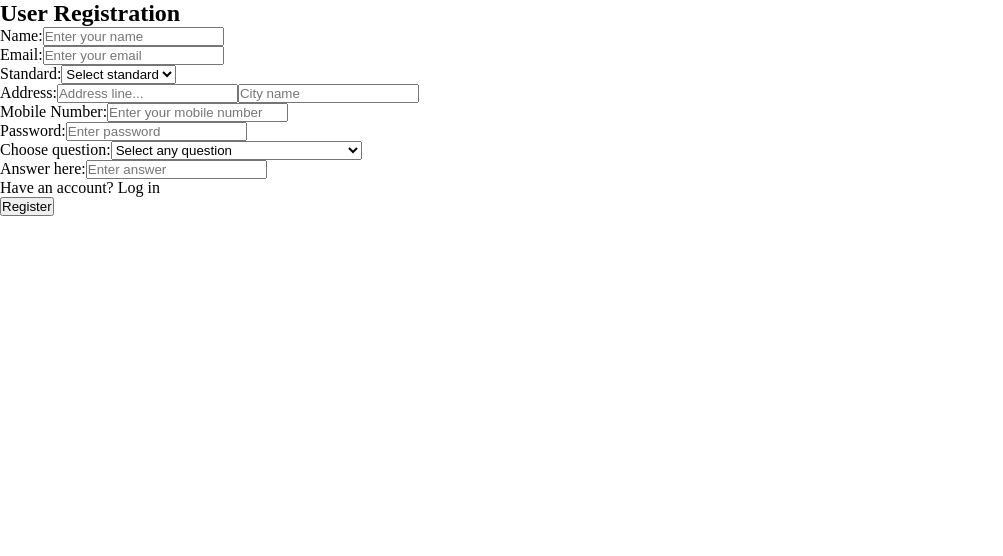
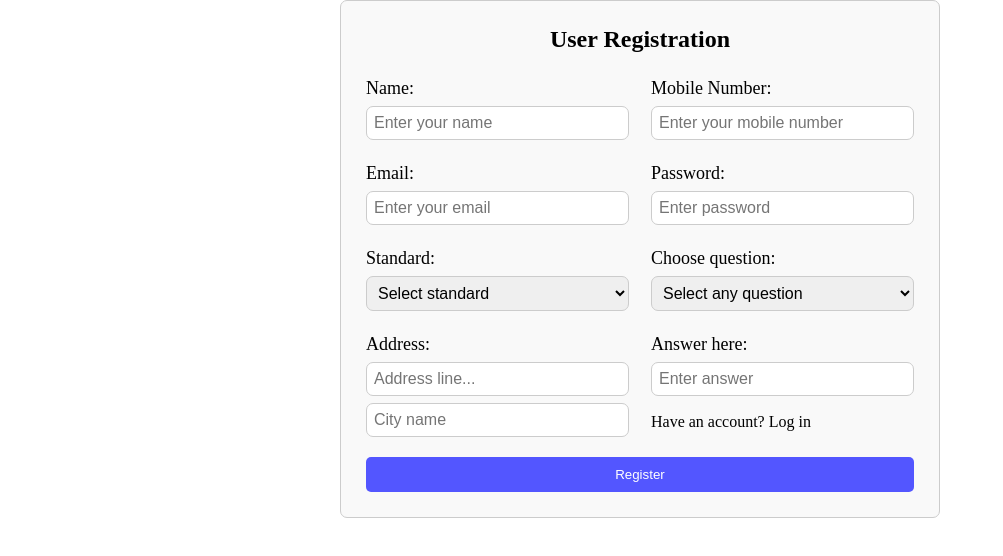
Before and after one commit to thenileshnishad/Project-Maths_Quiz_for_Kids, a React (Vite) app in the folder client/: page / in a window 1280 px wide. Shown: the top 556 px of the page, without its empty margins (0-1003 px from the left). Built offline with nearby package versions, Linux system fonts and the light colour scheme.

Commit message:
style: Add styles to Register page

```diff
--- /dev/null
+++ b/client/src/pages/User/RegisterPage.css
@@ -0,0 +1,69 @@
+.registration-form {
+  max-width: 600px;
+  margin: 0 auto;
+  padding: 25px;
+  border: 1px solid #ccc;
+  border-radius: 7px;
+  background-color: #f9f9f9;
+}
+
+.registration-form h2 {
+  text-align: center;
+  margin-bottom: 25px;
+}
+
+.registration-form form {
+  display: flex;
+  flex-wrap: wrap;
+  justify-content: space-between;
+}
+
+.registration-form .form-part {
+  width: 100%;
+  margin-bottom: 15px;
+}
+
+.registration-form label,
+.registration-form select,
+.registration-form input {
+  width: 100%;
+  margin-bottom: 5px;
+  display: block;
+}
+
+.registration-form label {
+  font-size: 18px;
+}
+
+.registration-form input,
+.registration-form select {
+  margin-top: 7px;
+  padding: 7px;
+  border: 1px solid #ccc;
+  border-radius: 7px;
+  font-size: 16px;
+}
+
+.alrdyacc {
+  padding-top: 12px;
+}
+
+.registration-form button {
+  width: 100%;
+  padding: 10px;
+  background-color: #5356ff;
+  color: white;
+  border: none;
+  border-radius: 5px;
+  cursor: pointer;
+}
+
+.registration-form button:hover {
+  background-color: #1d24ca;
+}
+
+@media (min-width: 768px) {
+  .registration-form .form-part {
+    width: 48%;
+  }
+}
--- a/client/src/pages/User/RegisterPage.jsx
+++ b/client/src/pages/User/RegisterPage.jsx
@@ -1,4 +1,5 @@
 import React, { useState } from "react"
+import "./RegisterPage.css"
 
 const RegisterPage = () => {
   const [formData, setFormData] = useState({
@@ -107,7 +108,6 @@ const RegisterPage = () => {
           </label>
         </div>
 
-        {/* I am doing it to group items into columns :3 */}
         <div className="form-part">
           <label>
             Mobile Number:
@@ -167,7 +167,7 @@ const RegisterPage = () => {
             />
           </label>
 
-          <div>Have an account? Log in</div>
+          <div className="alrdyacc">Have an account? Log in</div>
         </div>
 
         <button type="submit">Register</button>
```
